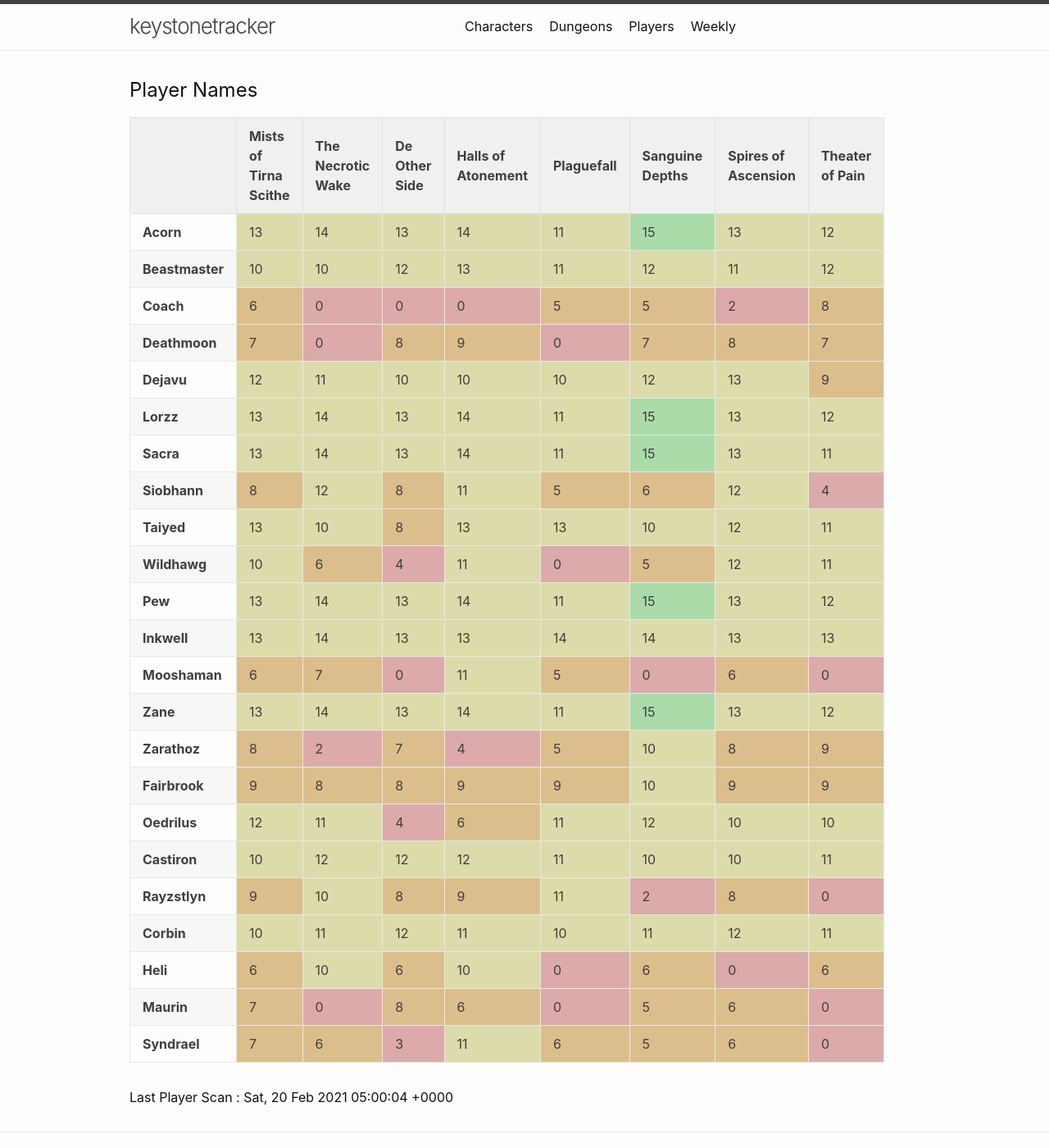
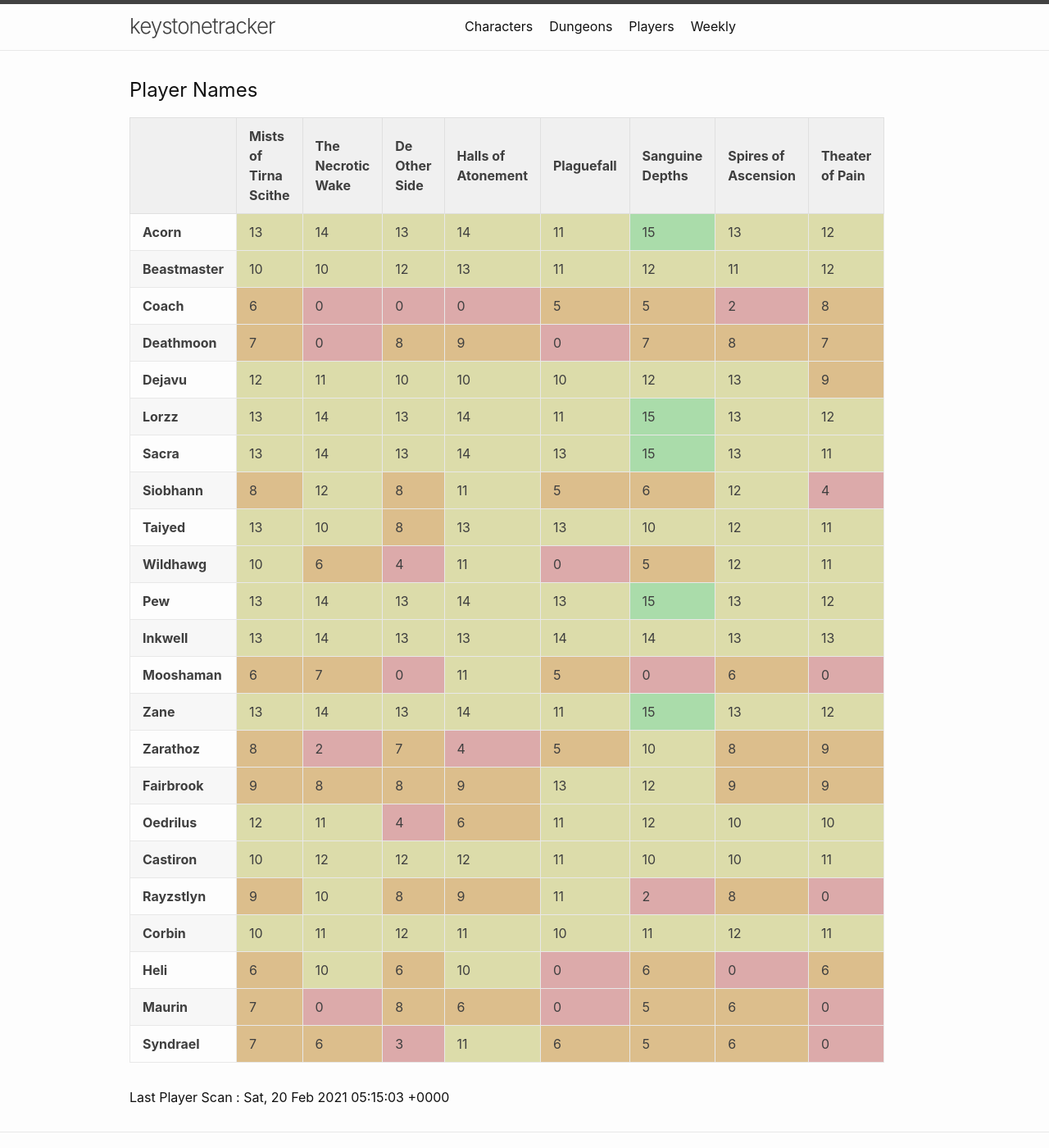
Before and after one commit to eldertribunal/keystonetracker, a Jekyll site: the page built from players.md, in a window 1280 px wide and 1400 px high. Shown: the whole window at 82% size. Built offline with Jekyll 4.4.1, drawn with Linux system fonts in a browser that asks for light colours.

Commit message:
auto scan Sat Feb 20 05:16:07 UTC 2021

```diff
--- a/_data/characters.json
+++ b/_data/characters.json
@@ -384,7 +384,7 @@
       },
       {
         "name": "Plaguefall",
-        "level": 11,
+        "level": 13,
         "id": 379
       },
       {
@@ -609,7 +609,7 @@
       },
       {
         "name": "Plaguefall",
-        "level": 11,
+        "level": 13,
         "id": 379
       },
       {
@@ -969,12 +969,12 @@
       },
       {
         "name": "Plaguefall",
-        "level": 9,
+        "level": 13,
         "id": 379
       },
       {
         "name": "Sanguine Depths",
-        "level": 10,
+        "level": 12,
         "id": 380
       },
       {
--- a/_data/players.json
+++ b/_data/players.json
@@ -294,7 +294,7 @@
       },
       {
         "name": "Plaguefall",
-        "level": 11,
+        "level": 13,
         "id": 379
       },
       {
@@ -474,7 +474,7 @@
       },
       {
         "name": "Plaguefall",
-        "level": 11,
+        "level": 13,
         "id": 379
       },
       {
@@ -699,12 +699,12 @@
       },
       {
         "name": "Plaguefall",
-        "level": 9,
+        "level": 13,
         "id": 379
       },
       {
         "name": "Sanguine Depths",
-        "level": 10,
+        "level": 12,
         "id": 380
       },
       {
--- a/_data/scanned.json
+++ b/_data/scanned.json
@@ -1,3 +1,3 @@
 {
-  "timestamp": 1613797204
+  "timestamp": 1613798103
 }
```
